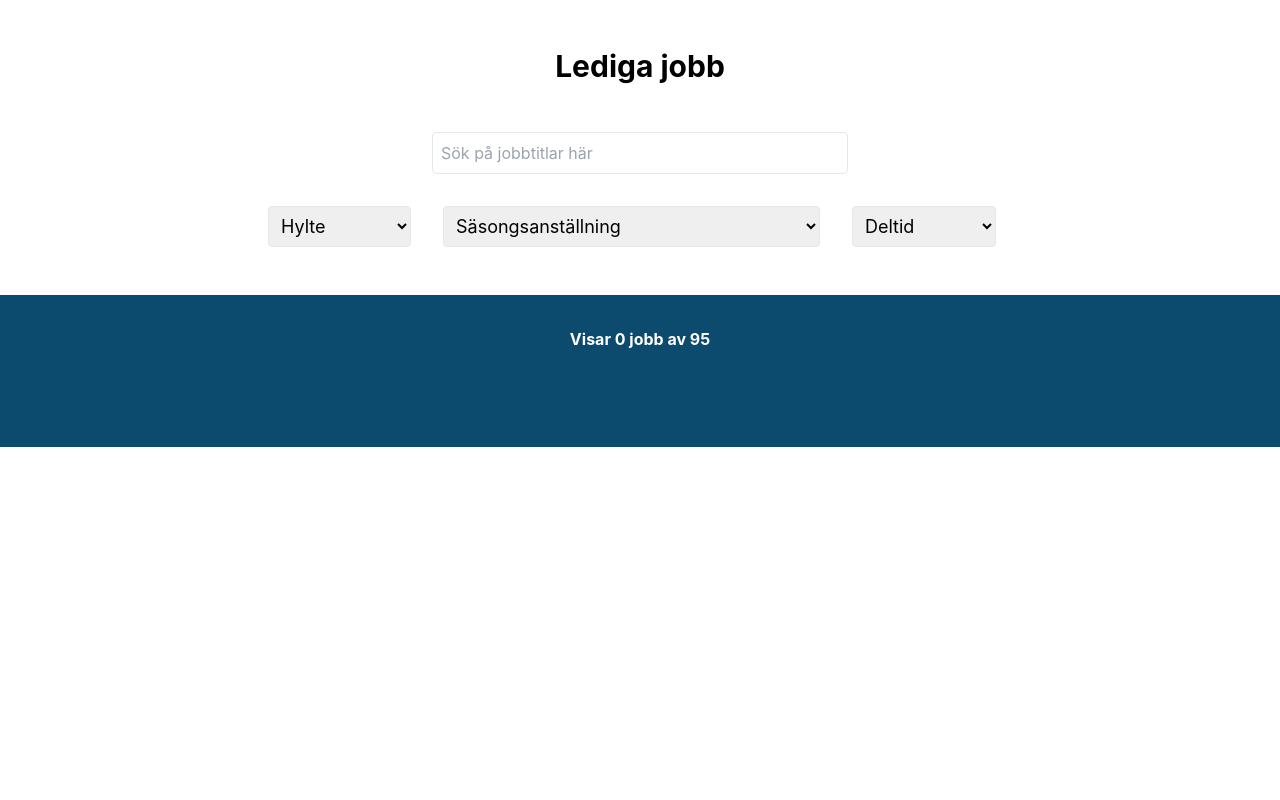
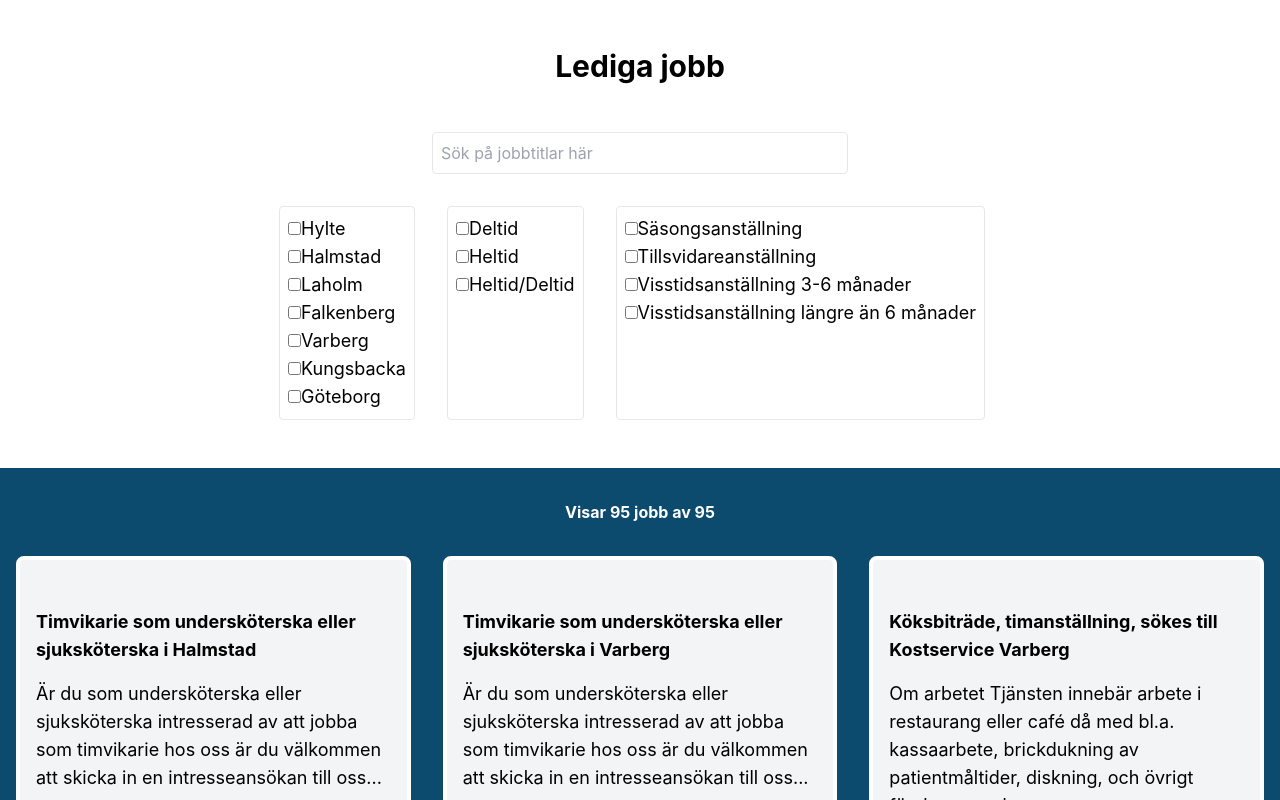
Before and after one commit to viktor-sarge/varbi, a React (Create React App) app: page / in a window 1280 px wide. Shown: the top 800 px of the page. Built offline with nearby package versions, Linux system fonts and the light colour scheme.

Commit message:
feat(filters): ✨ Switch to checkboxes for more powerful filtering
Bytt till checkboxar för kraftfullare filtrering

```diff
--- a/src/App.js
+++ b/src/App.js
@@ -5,15 +5,16 @@ import mockData from './mockData.json';
 import municipalities from './municipalityCodes.json';
 import SearchBox from './components/search-box/search-box.component';
 import Dropdown from './components/drodown/dropdown.component';
+import CheckboxGroup from './components/checkboxGroup/checkbox.component';
 
 function App() {
 
   const [towns, setTown] = useState([]);
   const [types, setType] = useState([]);
   const [hours, setHours] = useState([]);
-  const [activeTown, setActiveTown] = useState('');
-  const [activeType, setActiveType] = useState('');
-  const [activeHours, setActiveHours] = useState('');
+  const [activeTowns, setActiveTowns] = useState([]);
+  const [activeTypes, setActiveTypes] = useState([]);
+  const [activeHours, setActiveHours] = useState([]);
   const [searchField, setSearchField] = useState('');
   const [filteredJobs, setFilterJobs] = useState(mockData.positions);
 
@@ -34,34 +35,58 @@ function App() {
   hours.sort();
 
   useEffect(()=>{
+    //debugger
     const newFilteredJobs = jobs.filter(
-      job => (job.title.toLocaleLowerCase().includes(searchField)
-        && String(job.codes.municipality) === activeTown
-        && job.hours === activeHours
-        && job.type === activeType
+      job => (
+        job.title.toLocaleLowerCase().includes(searchField)
+        && (activeTowns.length == 0 || activeTowns.includes(String(job.codes.municipality)) )
+        && (activeHours.length == 0 || activeHours.includes(String(job.hours)) )
+        && (activeTypes.length == 0 || activeTypes.includes(String(job.type)) )
         )
     );
     setFilterJobs(newFilteredJobs);
-  }, [jobs, searchField, activeTown, activeHours, activeType]);
+  }, [jobs, searchField, activeTowns, activeHours, activeTypes]);
 
   const onSearchChange = (event) => {
     const searchFieldString = event.target.value.toLocaleLowerCase();
     setSearchField(searchFieldString);
   };
 
-  const onTownChange = (event) => {
-    const selectedTownString = event.target.value;
-    setActiveTown(selectedTownString);
+  const onTownsChange = (event) => {
+    console.log(event)
+    const newTowns = activeTowns;
+    const value = event.target.value;
+    const index = newTowns.indexOf(value);
+    if(index > -1) {
+      newTowns.splice(index,1);
+    } else {
+      newTowns.push(event.target.name);
+    }
+    setActiveTowns([...newTowns]);
   };
 
   const onTypesChange = (event) => {
-    const selectedTypeString = event.target.value;
-    setActiveType(selectedTypeString);
+    const newTypes = activeTypes;
+    const value = event.target.name;
+    const index = newTypes.indexOf(value);
+    if(index > -1) {
+      newTypes.splice(index,1);
+    } else {
+      newTypes.push(event.target.name);
+    }
+    setActiveTypes([...newTypes]);
   };
 
   const onHoursChange = (event) => {
-    const selectedHoursString = event.target.value;
-    setActiveHours(selectedHoursString);
+    const newHours = activeHours;
+    const value = event.target.name;
+    const index = newHours.indexOf(value);
+    if(index > -1) {
+      newHours.splice(index,1);
+    } else {
+      newHours.push(event.target.name);
+    }
+    setActiveHours([...newHours]);
   };
 
   // Preppa value och klartextnamn för typ-dropdown
@@ -98,9 +123,9 @@ function App() {
 
         {/* Filter / dropdowns */}
         <div className='flex flex-col lg:flex-row pt-8 pb-12 justify-center gap-4'>
-          <Dropdown values={dropdownTownsData} onChangeHandler={onTownChange} name="towns" id="towns-select" />
-          <Dropdown values={dropdownTypesData} onChangeHandler={onTypesChange} name="types" id="types-select" />
-          <Dropdown values={dropdownHoursData} onChangeHandler={onHoursChange} name="hours" id="hours-select" />
+          <CheckboxGroup values={dropdownTownsData} onChangeHandler={onTownsChange} name="towns" id="towns-select" />
+          <CheckboxGroup values={dropdownHoursData} onChangeHandler={onHoursChange} name="hours" id="hours-select" />
+          <CheckboxGroup values={dropdownTypesData} onChangeHandler={onTypesChange} name="types" id="types-select" />
         </div>
       </div>
 
--- /dev/null
+++ b/src/components/checkboxGroup/checkbox.component.jsx
@@ -0,0 +1,29 @@
+const CheckboxGroup = ({ values, name, id, displayName, onChangeHandler }) => {
+	return (
+		<div
+			name={name}
+			displayName={displayName}
+			id={id}
+			onChange={onChangeHandler}
+			className="border p-2 text-lg rounded mr-4"
+		>
+			{values.map((entry) => {
+				return (
+					<div key={entry.name}>
+						<label>
+							<input
+								type="checkbox"
+								name={entry.value}
+								value={entry.value}
+							/>
+							{entry.name}
+						</label>
+						<br></br>
+					</div>
+				);
+			})}
+		</div>
+	);
+};
+
+export default CheckboxGroup;
```
